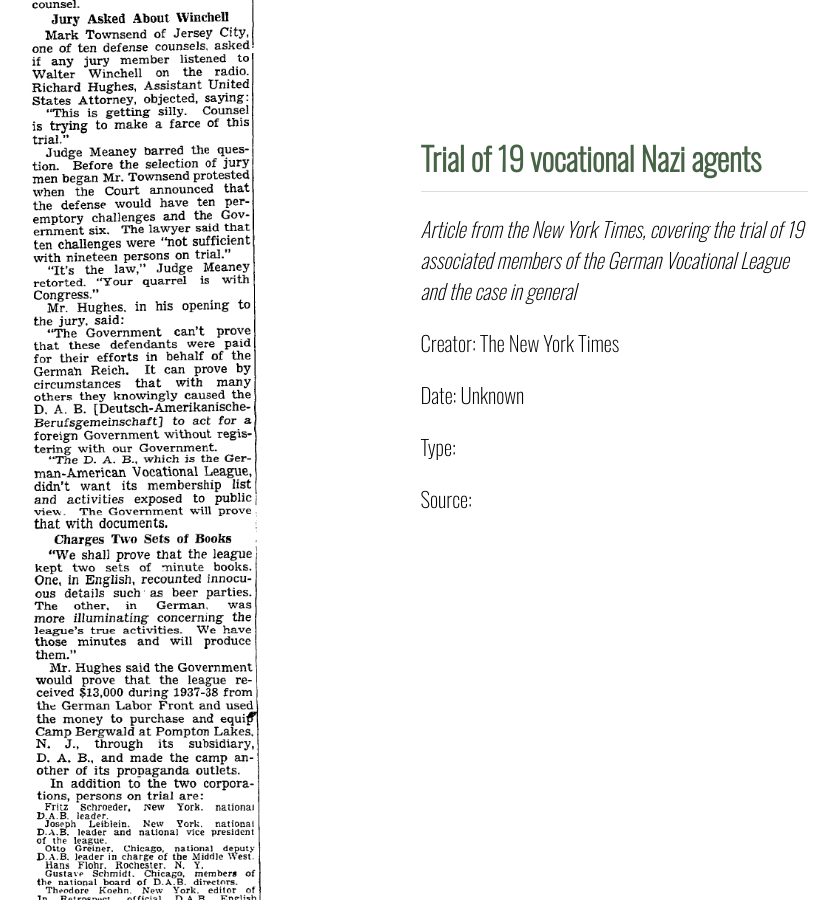
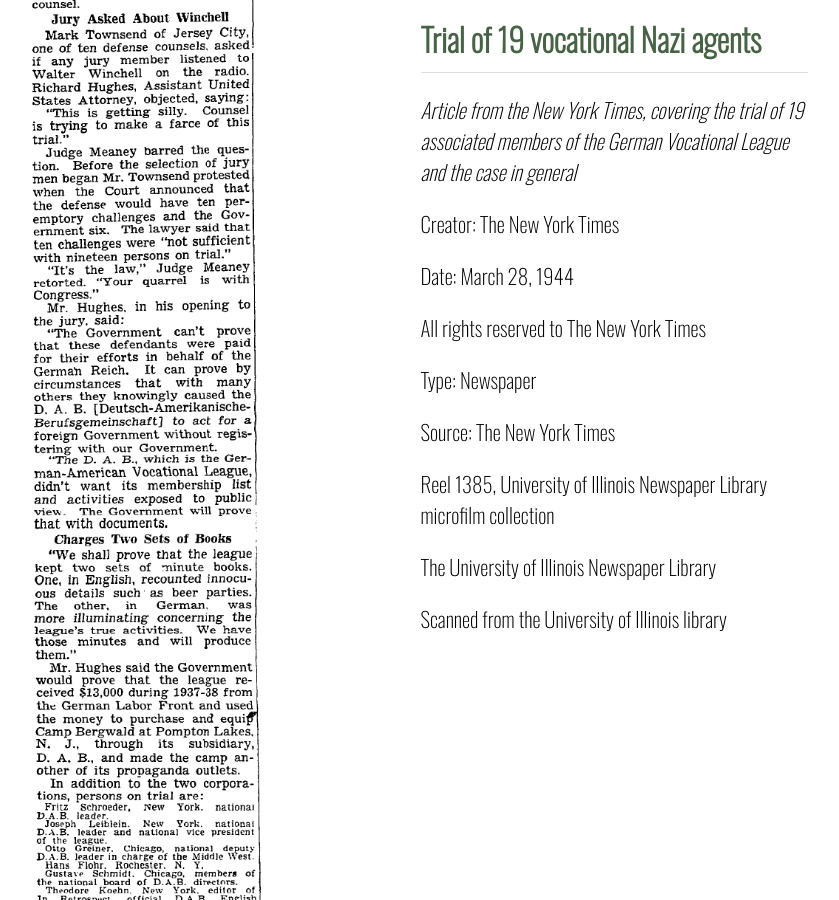
Before and after one commit to tonylira0327/forgn_agnt, a Jekyll site: the page built from _mindoc_media/TRIAL_OF_19_VOCATIONAL_NAZI_AGENTS.md, in a window 1280 px wide and 900 px high, scrolled down 666 px. Shown: the whole window, without its empty margins (232-1071 px from the left). Built offline with Jekyll 4.4.1, drawn with Linux system fonts in a browser that asks for light colours.

Commit message:
Update TRIAL_OF_19_VOCATIONAL_NAZI_AGENTS.md

```diff
--- a/_mindoc_media/TRIAL_OF_19_VOCATIONAL_NAZI_AGENTS.md
+++ b/_mindoc_media/TRIAL_OF_19_VOCATIONAL_NAZI_AGENTS.md
@@ -6,15 +6,15 @@ media_type: image
 _title: Trial of 19 vocational Nazi agents
 description: Article from the New York Times, covering the trial of 19 associated members of the German Vocational League and the case in general
 creator: The New York Times
-_date: Unknown
-rights:
-type:
-source:
-identifier:
-contributor:
-format:
-credit_(IPTC):
-date_created_(IPTC):
+_date: March 28, 1944
+rights: All rights reserved to The New York Times
+type: Newspaper
+source: The New York Times
+identifier: Reel 1385, University of Illinois Newspaper Library microfilm collection
+contributor: The University of Illinois Newspaper Library
+format: Scanned from the University of Illinois library
+credit_(IPTC): The New York Times
+date_created_(IPTC): March 28, 1944
 
 _path: /assets/img/TRIAL_OF_19_VOCATIONAL_NAZI_AGENTS.jpg
 order: '02'
```
